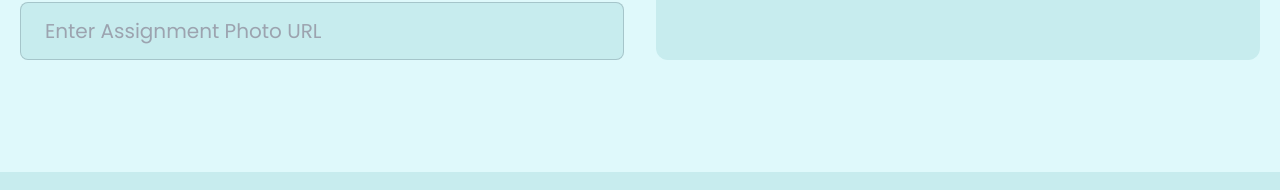
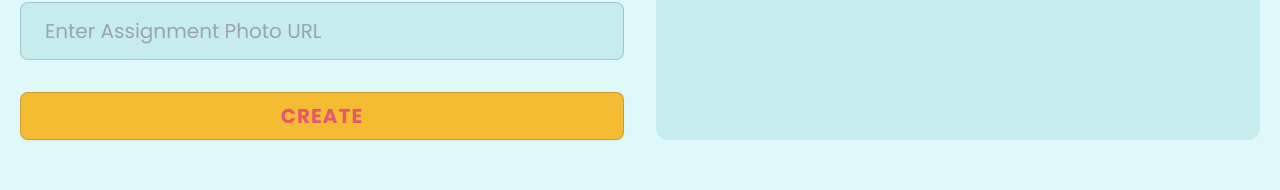
Before and after one commit to Asaduzzaman70/guru-bondhu, a React (Vite) app: page /createAssignments in a window 1280 px wide. Shown: the part 1524-1714 px from the top of the page. Built offline with nearby package versions, Linux system fonts and the light colour scheme; no server answers; a web font is replaced by a local one.

Commit message:
Update:- some update create assignments page

```diff
--- a/package.json
+++ b/package.json
@@ -13,6 +13,7 @@
     "@tanstack/react-query": "^5.40.0",
     "animate.css": "^4.1.1",
     "aos": "^2.3.4",
+    "axios": "^1.7.2",
     "firebase": "^10.12.1",
     "localforage": "^1.10.0",
     "match-sorter": "^6.3.4",
--- a/src/Components/common/Navbar/Navbar.jsx
+++ b/src/Components/common/Navbar/Navbar.jsx
@@ -10,7 +10,7 @@ const Navbar = () => {
     const { user, logOut, setUser } = useContext(CreateContext);
     const location = useLocation();
     const [photo, setPhoto] = useState(null);
-    console.log(location.pathname);
+    // console.log(location.pathname);
 
 
     useEffect(() => {
@@ -20,7 +20,7 @@ const Navbar = () => {
         }
     }, [user])
 
-    console.log(photo);
+    // console.log(photo);
 
     const handleLogout = () => {
         logOut()
--- a/src/Pages/CreateAssignments.jsx
+++ b/src/Pages/CreateAssignments.jsx
@@ -1,8 +1,14 @@
-import React, { useState, forwardRef } from "react";
+import axios from "axios";
+import React, { useState, forwardRef, useContext } from "react";
 import DatePicker from "react-datepicker";
 import "react-datepicker/dist/react-datepicker.css";
+import { CreateContext } from "../contexts/AuthProvider";
+import swal from "sweetalert";
 
 const CreateAssignments = () => {
+    const { user } = useContext(CreateContext);
+
+
     const [formData, setFormData] = useState({
         title: '',
         description: '',
@@ -11,6 +17,7 @@ const CreateAssignments = () => {
         dueDate: new Date(),
         photoUrl: ''
     });
+
 
     // Custom Date Picker Input
     const ExampleCustomInput = forwardRef(({ value, onClick }, ref) => (
@@ -48,7 +55,61 @@ const CreateAssignments = () => {
     };
 
     // For debugging purposes
-    console.log(formData.dueDate);
+    // console.log(formData.dueDate);
+
+    const handleCreateAssignment = e => {
+        e.preventDefault();
+        const form = formData;
+        // console.log('This is form', form);
+        const emailGitHubId = user?.uid;
+        const name = user?.displayName;
+        // console.log(emailGitHubId);
+
+        // POST Data - acknowledged
+        swal({
+            title: "Are you sure to create this assignments?",
+            text: "Clicked okay then create this assignments",
+            icon: "warning",
+            buttons: true,
+            dangerMode: true,
+        })
+            .then((willDelete) => {
+                if (willDelete) {
+                    axios.post('http://localhost:5000/assignments', { ...form, emailGitHubId, name })
+                        .then(res => {
+                            console.log(res.data);
+                            if (res.data.acknowledged) {
+                                swal("Your Assignments Is Created", {
+                                    icon: "success",
+                                });
+                                // Reset Form
+                                setFormData({
+                                    title: '',
+                                    description: '',
+                                    marks: '',
+                                    diffLevel: 'Easy',
+                                    dueDate: new Date(),
+                                    photoUrl: ''
+                                })
+                            }
+                        })
+                        .catch(error => {
+                            console.log(error);
+                        })
+                } else {
+                    swal("Your Input field is safe!");
+                }
+            });
+
+        // axios.post('http://localhost:5000/assignments', { ...form, emailGitHubId, name })
+        //     .then(res => {
+        //         console.log(res.data);
+        //     })
+        //     .catch(error => {
+        //         console.log(error);
+        //     })
+    }
+
 
     return (
         <div className="container mx-auto my-28">
@@ -63,7 +124,7 @@ const CreateAssignments = () => {
             <div className="grid grid-cols-1 lg:grid-cols-2 px-5 mt-9 lg:mt-24 gap-8">
                 {/* Form Section */}
                 <div>
-                    <form className="space-y-8">
+                    <form onSubmit={handleCreateAssignment} className="space-y-8">
                         {/* Title */}
                         <div className="form-control">
                             <label className="label">
@@ -154,6 +215,10 @@ const CreateAssignments = () => {
                                 required
                             />
                         </div>
+                        {/* Submit Button */}
+                        <div className="form-control mt-12 mb-6">
+                            <input className="input input-bordered bg-myYellow text-myPurple font-bold uppercase tracking-wider text-xl btn hover:opacity-85 dark:bg-myPurple dark:text-myYellow dark:hover:opacity-85" type="submit" value="Create" />
+                        </div>
                     </form>
                 </div>
                 {/* Another Section */}
@@ -167,9 +232,7 @@ const CreateAssignments = () => {
                     <p className="text-xl text-myText-default font-light mt-6 text-justify">
                         {
                             formData.description.length !== 0 ? formData.description
-                                : <p className="text-myText-default">
-                                    Assignment Description
-                                </p>
+                                : <span className="text-myText-default">Assignment Description</span>
                         }
                     </p>
                     <div className="my-7">
@@ -186,16 +249,16 @@ const CreateAssignments = () => {
                             <p className="text-2xl text-myPurple dark:text-myYellow font-light text-justify">
                                 {
                                     formData.marks.length !== 0 ? formData.marks
-                                        : <p className="text-myText-default">
+                                        : <span className="text-myText-default">
                                             00
-                                        </p>
+                                        </span>
                                 }
                             </p>
                         </div>
                     </div>
                     <div className="flex items-center space-x-3 my-7">
                         <h1 className="text-2xl text-myPurple dark:text-myYellow font-bold">Assignment Created Date:</h1>
-                        <p className="text-2xl text-myPurple dark:text-myYellow font-light text-justify">
+                        <div className="text-2xl text-myPurple dark:text-myYellow font-light text-justify">
                             {
                                 formData.dueDate.length !== 0 ?
                                     (
@@ -211,7 +274,7 @@ const CreateAssignments = () => {
                                         MMMM d, yyyy h:mm aa
                                     </p>
                             }
-                        </p>
+                        </div>
                     </div>
                 </div>
             </div>
```
Also changed, not shown: 1 other file (tests, documents, lock files or other folders).
